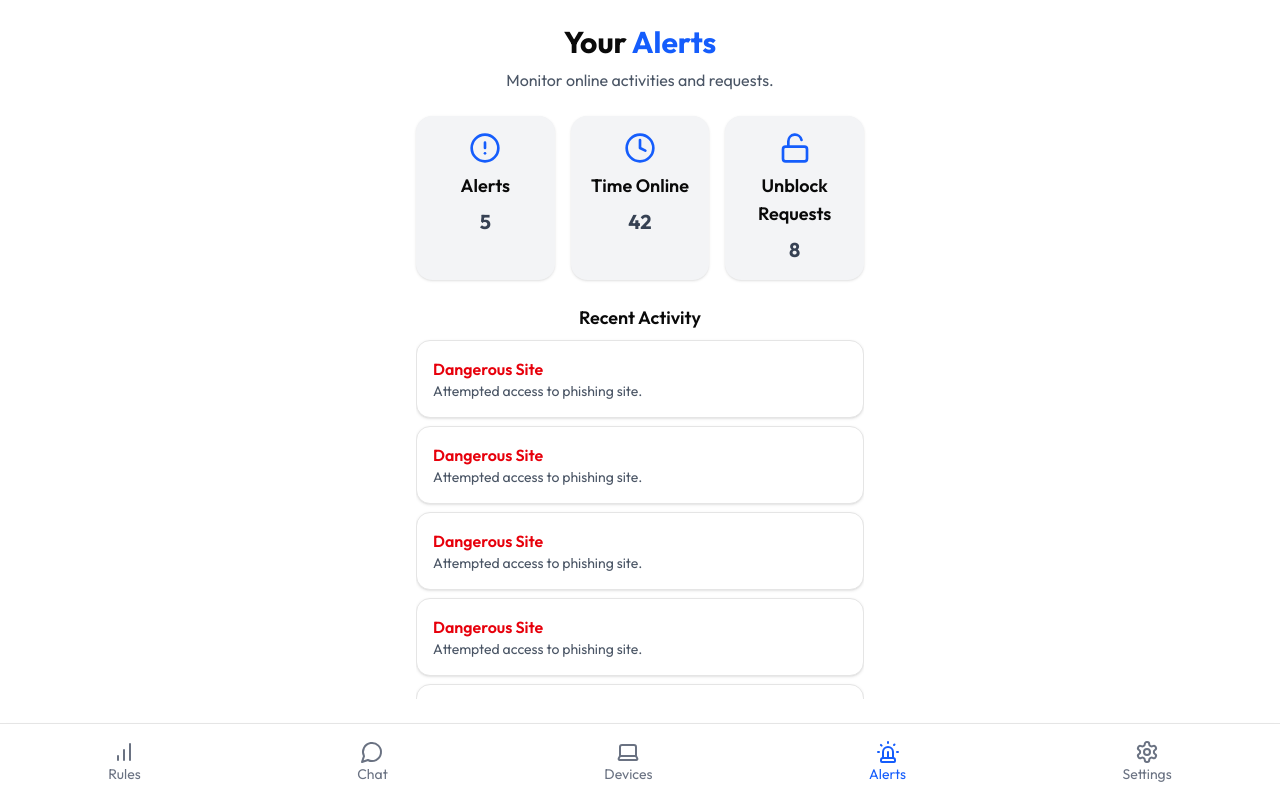
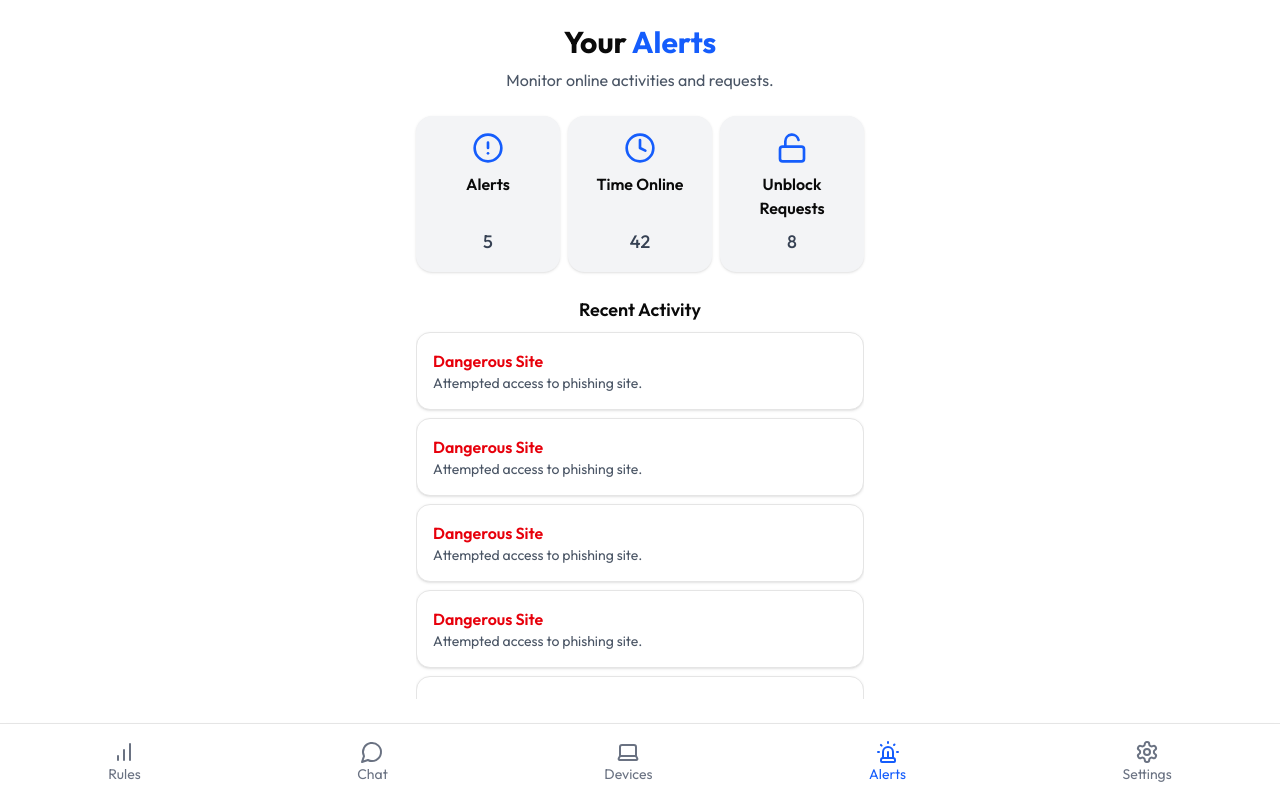
Before and after one commit to sidnarsipur/Blockzilla, a React (Vite) app in the folder admin/: page / in a window 1280 px wide. Both pictures are taken after a click on the element "Alerts". Built offline with nearby package versions, Linux system fonts and the light colour scheme; no server answers.

Commit message:
styign fix

```diff
--- a/admin/src/pages/Alerts.tsx
+++ b/admin/src/pages/Alerts.tsx
@@ -22,7 +22,7 @@ export default function Alerts() {
                 Monitor online activities and requests.
             </p>
 
-            <div className="mb-6 grid w-full max-w-md grid-cols-3 gap-4">
+            <div className="mb-6 grid w-full max-w-md grid-cols-3 gap-2">
                 <CountCard icon={AlertCircle} title="Alerts" count={5} />
                 <CountCard icon={Clock} title="Time Online" count={42} />
                 <CountCard icon={Unlock} title="Unblock Requests" count={8} />
@@ -55,8 +55,8 @@ const CountCard: FC<CountCardProps> = ({ icon: Icon, title, count }) => {
     return (
         <div className="flex flex-col items-center gap-2 rounded-2xl bg-gray-100 p-4 shadow-sm transition">
             <Icon className="h-8 w-8 text-blue-600" />
-            <h3 className="text-lg font-semibold">{title}</h3>
-            <p className="text-xl font-bold text-gray-700">{count}</p>
+            <h3 className="text-md font-semibold">{title}</h3>
+            <p className="mt-auto text-lg font-medium text-gray-700">{count}</p>
         </div>
     );
 };
```
